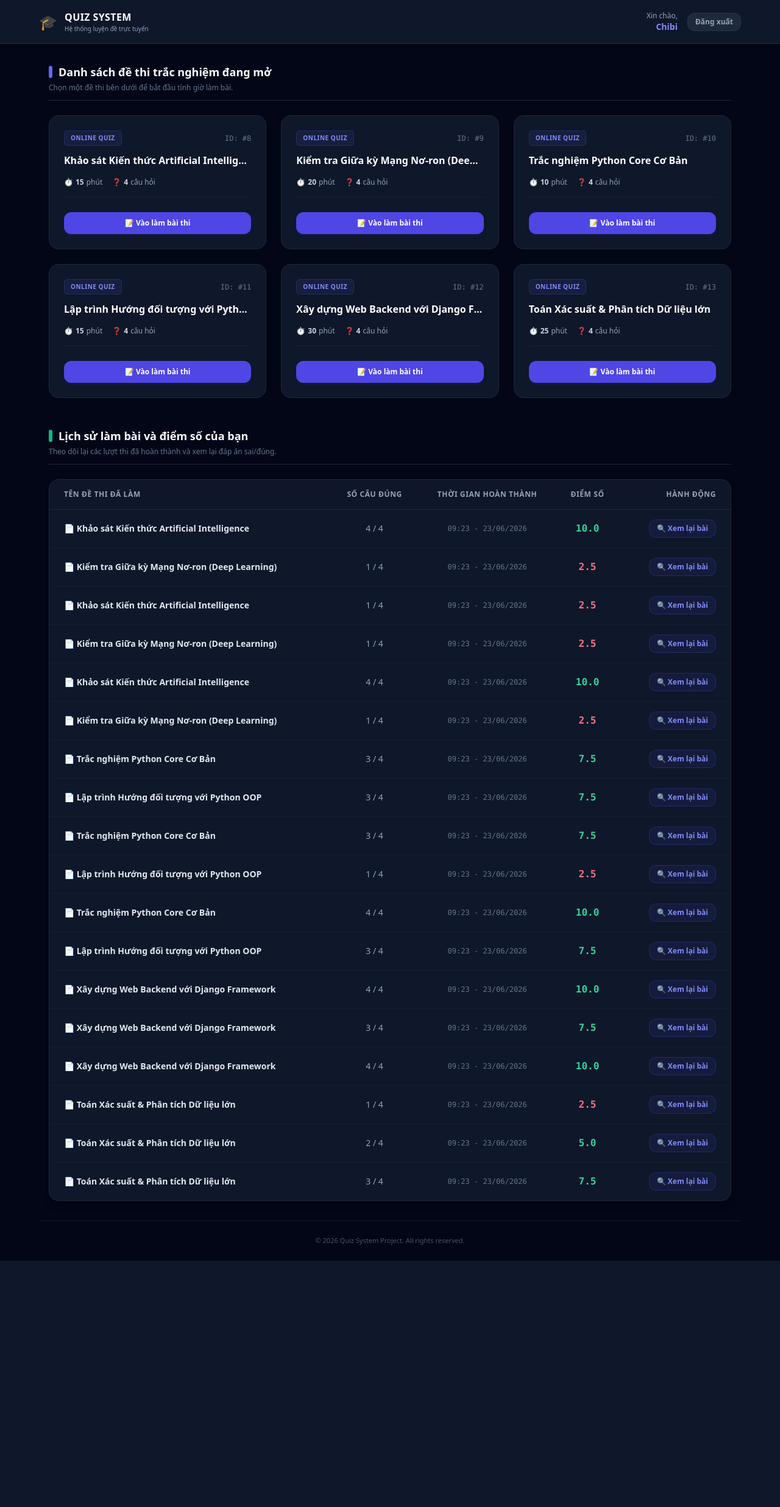
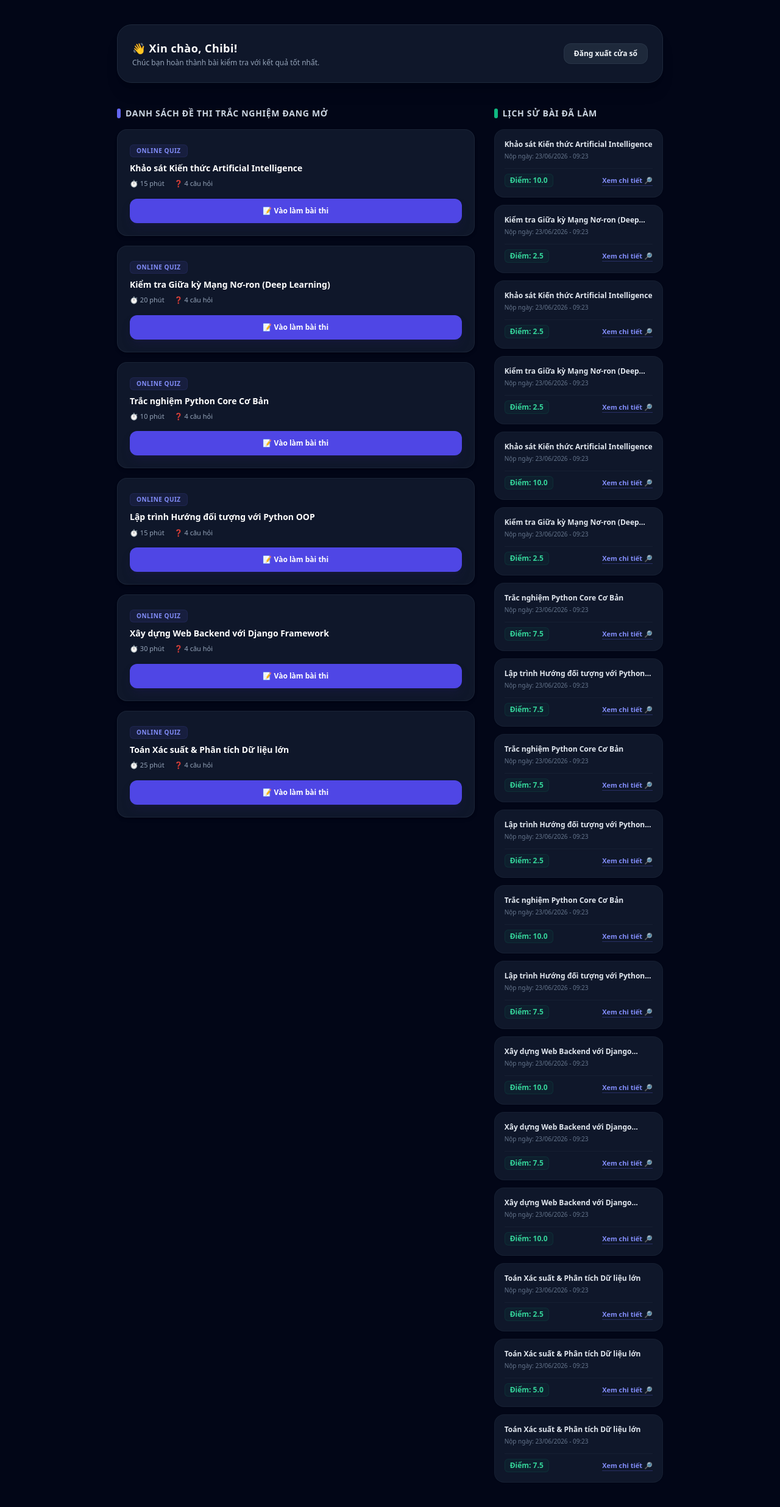
Before and after one commit to tantanpbc/Quiz_App, a Django app: template quiz/templates/quiz/home.html in a window 1280 px wide. Shown: the whole page at 61% size. Before the commit the page ends 2068 px from the top, so only its background shows below. Run offline with Django 5.2, Linux system fonts and the light colour scheme; the template is opened without the code that fills it: values that come from a table or form of the project are taken from there, others are empty; a user stored in the database is signed in; data comes from the database, SQL or seed files in the repository; some libraries are stand-ins or nearby versions.

Commit message:
Fix view result

```diff
--- a/quiz/templates/quiz/home.html
+++ b/quiz/templates/quiz/home.html
@@ -3,139 +3,89 @@
 <head>
     <meta charset="UTF-8">
     <meta name="viewport" content="width=device-width, initial-scale=1.0">
-    <title>Trang chủ Học sinh - Hệ thống Trắc nghiệm</title>
+    <title>Hệ thống thi trắc nghiệm trực tuyến</title>
     <script src="https://cdn.tailwindcss.com"></script>
 </head>
-<body class="bg-slate-950 min-h-screen font-sans antialiased text-slate-100">
+<body class="bg-slate-950 text-slate-100 min-h-screen font-sans antialiased py-10 px-4">
 
-    <header class="bg-slate-900 border-b border-slate-800 px-6 py-4 sticky top-0 z-50 shadow-md">
-        <div class="max-w-6xl mx-auto flex justify-between items-center">
-            <div class="flex items-center space-x-3">
-                <span class="text-2xl">🎓</span>
-                <div>
-                    <h1 class="text-base font-black text-white tracking-wide">QUIZ SYSTEM</h1>
-                    <p class="text-[10px] text-slate-400 font-medium">Hệ thống luyện đề trực tuyến</p>
+    <div class="max-w-4xl mx-auto">
+        <div class="flex flex-col sm:flex-row justify-between items-start sm:items-center gap-4 bg-slate-900 border border-slate-800 rounded-3xl p-6 shadow-xl mb-10">
+            <div>
+                <h1 class="text-lg font-black text-white tracking-wide">👋 Xin chào, {{ request.user.username }}!</h1>
+                <p class="text-xs text-slate-400 mt-0.5">Chúc bạn hoàn thành bài kiểm tra với kết quả tốt nhất.</p>
+            </div>
+            <a href="{% url 'logout' %}" class="px-4 py-2 bg-slate-800 hover:bg-rose-950/40 hover:text-rose-400 text-xs font-bold rounded-xl border border-slate-700/50 hover:border-rose-900/30 transition shadow-sm">
+                Đăng xuất cửa sổ
+            </a>
+        </div>
+
+        <div class="grid grid-cols-1 lg:grid-cols-3 gap-8">
+
+            <div class="lg:col-span-2 space-y-4">
+                <div class="flex items-center gap-2 mb-2">
+                    <span class="w-1.5 h-4 bg-indigo-500 rounded-full"></span>
+                    <h2 class="text-sm font-bold text-slate-300 uppercase tracking-wider">Danh sách đề thi trắc nghiệm đang mở</h2>
                 </div>
+
+                {% if exams %}
+                    {% for exam in exams %}
+                        <div class="bg-slate-900 border border-slate-800/80 rounded-2xl p-5 shadow-md flex flex-col gap-4">
+                            <div>
+                                <span class="inline-block text-[10px] font-extrabold px-2.5 py-0.5 bg-indigo-500/10 text-indigo-400 rounded-md uppercase tracking-wider border border-indigo-500/10 mb-2">Online Quiz</span>
+                                <h3 class="text-sm font-bold text-white leading-snug">{{ exam.title }}</h3>
+                                <div class="flex flex-wrap gap-4 text-[11px] text-slate-400 mt-2">
+                                    <span class="flex items-center gap-1">⏱ {{ exam.duration }} phút</span>
+                                    <span class="flex items-center gap-1">❓ 4 câu hỏi</span>
+                                </div>
+                            </div>
+
+                            {% if exam.id in completed_exam_ids %}
+                                <button disabled class="w-full py-3 bg-slate-800 text-slate-500 text-xs font-bold rounded-xl border border-slate-700/40 cursor-not-allowed text-center">
+                                    🔒 Bạn đã hoàn thành bài thi này
+                                </button>
+                            {% else %}
+                                <a href="{% url 'take_quiz' exam.id %}" class="w-full py-3 bg-indigo-600 hover:bg-indigo-500 text-white text-xs font-bold rounded-xl transition shadow-lg shadow-indigo-950/40 text-center block">
+                                    📝 Vào làm bài thi
+                                </a>
+                            {% endif %}
+                        </div>
+                    {% endfor %}
+                {% else %}
+                    <p class="text-xs text-slate-500 py-6 text-center bg-slate-900/40 border border-dashed border-slate-800/60 rounded-2xl">Hiện chưa có đề thi nào được phân phối cho lớp của bạn.</p>
+                {% endif %}
             </div>
 
-            <div class="flex items-center gap-4">
-                <div class="hidden sm:block text-right">
-                    <p class="text-xs text-slate-400 font-medium">Xin chào,</p>
-                    <p class="text-sm font-bold text-indigo-400">{{ request.user.username }}</p>
+            <div class="space-y-4">
+                <div class="flex items-center gap-2 mb-2">
+                    <span class="w-1.5 h-4 bg-emerald-500 rounded-full"></span>
+                    <h2 class="text-sm font-bold text-slate-300 uppercase tracking-wider">Lịch sử bài đã làm</h2>
                 </div>
 
-                <form method="POST" action="{% url 'logout' %}" class="inline-block">
-                    {% csrf_token %}
-                    <button type="submit" class="px-3 py-1.5 bg-slate-800 hover:bg-rose-950 text-slate-400 hover:text-rose-400 rounded-xl text-xs font-bold border border-slate-700/50 transition">
-                        Đăng xuất
-                    </button>
-                </form>
-            </div>
-        </div>
-    </header>
+                {% if user_results %}
+                    <div class="space-y-3">
+                        {% for res in user_results %}
+                            <div class="bg-slate-900 border border-slate-800/50 rounded-2xl p-4 flex flex-col gap-3 shadow-sm">
+                                <div>
+                                    <h4 class="text-xs font-bold text-slate-200 line-clamp-1 mb-1">{{ res.exam.title }}</h4>
+                                    <p class="text-[10px] text-slate-500">Nộp ngày: {{ res.completed_at|date:"d/m/Y - H:i" }}</p>
+                                </div>
+                                <div class="flex items-center justify-between border-t border-slate-800/50 pt-2">
+                                    <span class="text-xs font-black text-emerald-400 bg-emerald-500/5 border border-emerald-500/10 px-2 py-0.5 rounded-md">Điểm: {{ res.score }}</span>
 
-    <main class="max-w-6xl mx-auto px-4 py-8 space-y-12">
-
-        <section class="space-y-6">
-            <div class="border-b border-slate-800 pb-3">
-                <h2 class="text-lg font-black text-white flex items-center gap-2.5">
-                    <span class="w-1.5 h-5 bg-indigo-500 rounded-full inline-block"></span>
-                    Danh sách đề thi trắc nghiệm đang mở
-                </h2>
-                <p class="text-xs text-slate-500 mt-1">Chọn một đề thi bên dưới để bắt đầu tính giờ làm bài.</p>
+                                    <a href="{% url 'review_result' res.id %}" class="text-[11px] font-bold text-indigo-400 hover:text-indigo-300 transition underline decoration-indigo-500/30 underline-offset-4">
+                                        Xem chi tiết 🔎
+                                    </a>
+                                </div>
+                            </div>
+                        {% endfor %}
+                    </div>
+                {% else %}
+                    <p class="text-xs text-slate-500 py-6 text-center bg-slate-900/40 border border-dashed border-slate-800/60 rounded-2xl">Bạn chưa thực hiện bài thi trắc nghiệm nào.</p>
+                {% endif %}
             </div>
 
-            <div class="grid grid-cols-1 md:grid-cols-2 lg:grid-cols-3 gap-6">
-                {% for exam in exams %}
-                    <div class="bg-slate-900 border border-slate-800 rounded-2xl p-6 flex flex-col justify-between shadow-sm hover:border-slate-700 transition group">
-                        <div class="space-y-3">
-                            <div class="flex items-center justify-between">
-                                <span class="bg-indigo-500/10 text-indigo-400 text-[10px] font-black uppercase tracking-wider px-2.5 py-1 rounded-md border border-indigo-500/20">
-                                    ONLINE QUIZ
-                                </span>
-                                <span class="text-xs text-slate-500 font-mono">ID: #{{ exam.id }}</span>
-                            </div>
-                            <h3 class="text-base font-bold text-white group-hover:text-indigo-400 transition truncate">{{ exam.title }}</h3>
-                            <div class="flex items-center gap-4 text-xs text-slate-400 pt-1">
-                                <p class="flex items-center gap-1">⏱️ <span class="font-bold text-slate-300">{{ exam.duration }}</span> phút</p>
-                                <p class="flex items-center gap-1">❓ <span class="font-bold text-slate-300">{{ exam.questions.count }}</span> câu hỏi</p>
-                            </div>
-                        </div>
-
-                        <div class="pt-6 mt-4 border-t border-slate-800/60">
-                            <a href="{% url 'take_quiz' exam.id %}" class="block w-full text-center py-2.5 bg-indigo-600 hover:bg-indigo-500 text-white font-bold text-xs rounded-xl shadow-md shadow-indigo-600/10 transition transform active:scale-[0.98]">
-                                📝 Vào làm bài thi
-                            </a>
-                        </div>
-                    </div>
-                {% empty %}
-                    <div class="col-span-full bg-slate-900 border border-slate-800 rounded-2xl p-8 text-center text-slate-500 text-sm italic">
-                        Hiện tại chưa có đề thi nào được tạo trên hệ thống.
-                    </div>
-                {% endfor %}
-            </div>
-        </section>
-
-        <section class="space-y-6">
-            <div class="border-b border-slate-800 pb-3">
-                <h2 class="text-lg font-black text-white flex items-center gap-2.5">
-                    <span class="w-1.5 h-5 bg-emerald-500 rounded-full inline-block"></span>
-                    Lịch sử làm bài và điểm số của bạn
-                </h2>
-                <p class="text-xs text-slate-500 mt-1">Theo dõi lại các lượt thi đã hoàn thành và xem lại đáp án sai/đúng.</p>
-            </div>
-
-            <div class="bg-slate-900 border border-slate-800 rounded-2xl overflow-hidden shadow-lg">
-                <div class="overflow-x-auto">
-                    <table class="w-full text-left text-sm">
-                        <thead>
-                            <tr class="bg-slate-900/60 border-b border-slate-800 text-slate-400 font-bold text-xs uppercase tracking-wider">
-                                <th class="py-4 px-6">Tên đề thi đã làm</th>
-                                <th class="py-4 px-4 text-center">Số câu đúng</th>
-                                <th class="py-4 px-4 text-center">Thời gian hoàn thành</th>
-                                <th class="py-4 px-4 text-center">Điểm số</th>
-                                <th class="py-4 px-6 text-right">Hành động</th>
-                            </tr>
-                        </thead>
-                        <tbody class="divide-y divide-slate-800/40">
-                            {% for res in user_results %}
-                                <tr class="hover:bg-slate-800/20 transition">
-                                    <td class="py-4 px-6 font-bold text-slate-200">
-                                        📄 {{ res.exam.title }}
-                                    </td>
-                                    <td class="py-4 px-4 text-center text-slate-400 font-medium">
-                                        {{ res.correct_answers }} / {{ res.total_questions }}
-                                    </td>
-                                    <td class="py-4 px-4 text-center text-slate-500 text-xs font-mono">
-                                        {{ res.completed_at|date:"H:i - d/m/Y" }}
-                                    </td>
-                                    <td class="py-4 px-4 text-center font-black font-mono text-base {% if res.score >= 5.0 %}text-emerald-400{% else %}text-rose-400{% endif %}">
-                                        {{ res.score }}
-                                    </td>
-                                    <td class="py-4 px-6 text-right">
-                                        <a href="{% url 'review_result' res.id %}" class="inline-flex items-center gap-1.5 px-3 py-1.5 bg-indigo-600/10 hover:bg-indigo-600 text-indigo-400 hover:text-white border border-indigo-500/20 hover:border-indigo-500 font-bold text-xs rounded-xl transition duration-150 shadow-sm">
-                                            🔍 Xem lại bài
-                                        </a>
-                                    </td>
-                                </tr>
-                            {% empty %}
-                                <tr>
-                                    <td colspan="5" class="py-10 text-center text-slate-600 italic text-sm">
-                                        Bạn chưa thực hiện bài thi trắc nghiệm nào trên hệ thống này.
-                                    </td>
-                                </tr>
-                            {% endfor %}
-                        </tbody>
-                    </table>
-                </div>
-            </div>
-        </section>
-
-    </main>
-
-    <footer class="max-w-6xl mx-auto px-4 py-6 border-t border-slate-900 text-center text-[11px] text-slate-600">
-        &copy; 2026 Quiz System Project. All rights reserved.
-    </footer>
+        </div>
+    </div>
 
 </body>
 </html>
--- a/quiz/views.py
+++ b/quiz/views.py
@@ -108,7 +108,7 @@ def submit_quiz(request, exam_id):
     )
 
     messages.success(request, f"Nộp bài thành công! Bạn đúng {correct_answers}/{total_questions} câu. Điểm số: {score}")
-    return redirect('home')
+    return render(request, 'quiz/result.html', {'result': result})
 
 # ========================================================
 # HÀM XEM LẠI LỊCH SỬ THI VÀ ĐÁP ÁN SAI (REVIEW RESULT)
```
Also changed, not shown: quiz/templates/quiz/exam.html (+28 -9 lines), quiz/templates/quiz/review_result.html (added, +63 -0 lines), quiz/templates/quiz/result.html (line endings or trailing spaces).
